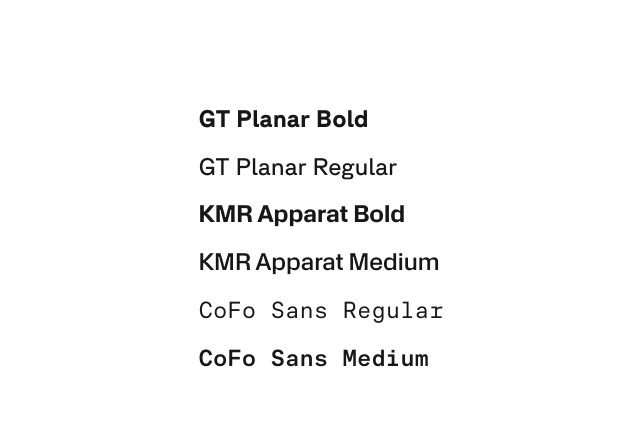
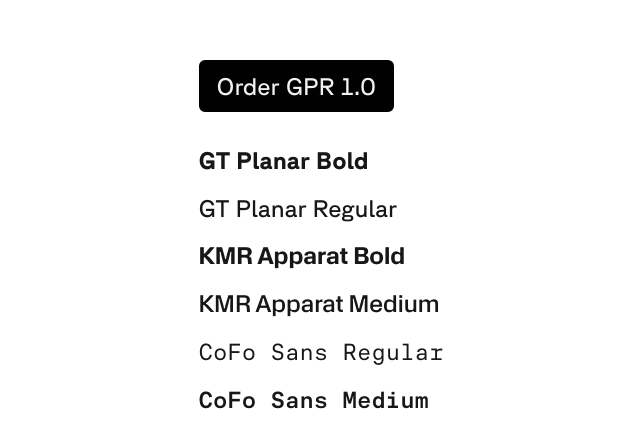
Before and after one commit to zeroth-robotics/zeroth-frontend, a Next.js app: page / in a window 1280 px wide. Shown: the part 162-610 px from the top of the page, without its empty margins (319-959 px from the left). Built offline with nearby package versions, Linux system fonts and the light colour scheme.

Commit message:
add cta button

```diff
--- a/package.json
+++ b/package.json
@@ -9,7 +9,8 @@
     "lint": "next lint"
   },
   "dependencies": {
-    "framer-motion": "^11.13.1",
+    "depcheck": "^1.4.7",
+    "motion": "^11.13.1",
     "next": "15.0.4",
     "react": "^19.0.0",
     "react-dom": "^19.0.0"
--- a/src/components/buttons/ctaButton.tsx
+++ b/src/components/buttons/ctaButton.tsx
@@ -0,0 +1,34 @@
+import React from "react";
+import {TextProps} from "@/components/interfaces";
+import {motion} from "motion/react";
+
+const CTAButton = (props: TextProps) => {
+    return (
+        <motion.button
+            transition={{
+                duration: 0.85,
+                ease: "circOut",
+                bounce: "spring",
+            }}
+            initial={{
+                scale: 1,
+                background: "#010101",
+                borderColor: "#010101",
+                borderRadius: "0.375rem",
+                borderWidth: "2px",
+                color: "#f1f1f1",
+            }}
+            whileHover={{
+                scale: 0.95,
+                background: "#f1f1f1",
+                color: "#010101",
+            }}>
+            <div className={"font-planar font-normal text-2xl px-4 py-2 " +
+                " select-none "}
+            >{props.text}
+            </div>
+        </motion.button>
+    );
+};
+
+export default CTAButton;
--- /dev/null
+++ b/src/components/interfaces.tsx
@@ -0,0 +1,8 @@
+export interface TextProps {
+    text: string
+}
+
+export interface TextColourProps {
+    text: string,
+    color: string
+}
--- a/src/pages/index.tsx
+++ b/src/pages/index.tsx
@@ -1,9 +1,12 @@
+import CTAButton from "@/components/buttons/ctaButton";
+
 export default function Home() {
   return (
     <div
       className={`grid grid-rows-[20px_1fr_20px] items-center justify-items-center min-h-screen p-8 pb-20 gap-16 sm:p-20 font-[family-name:var(--font-geist-sans)]`}
     >
       <main className="flex flex-col gap-8 row-start-2 items-center sm:items-start">
+        <CTAButton text={"Order GPR 1.0"}/>
         <div className="flex flex-col gap-4 text-2xl">
           <h2 className="font-planar font-bold">GT Planar Bold</h2>
           <h2 className="font-planar font-normal">GT Planar Regular</h2>
```
Also changed, not shown: 1 other file (tests, documents, lock files or other folders).
